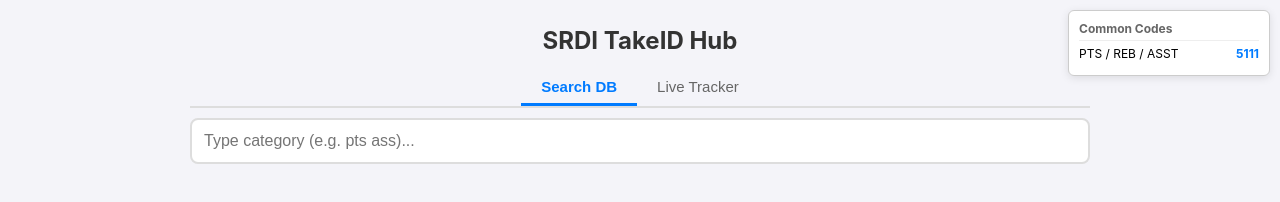
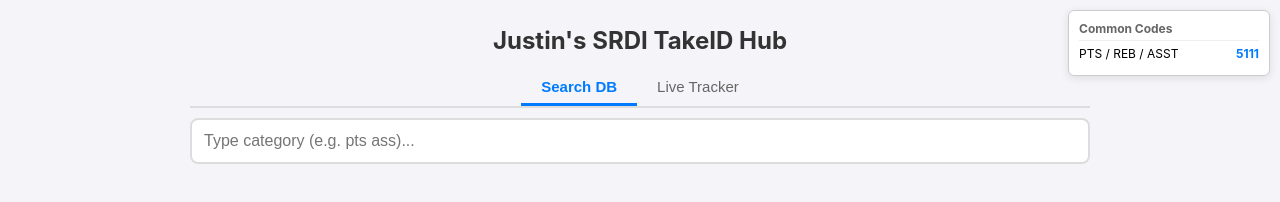
Before and after one commit to plasticfrog/TAKEID-S, a website: page public/index.html in a window 1280 px wide. Drawn offline with Linux system fonts and the light colour scheme; no server answers.

Commit message:
Update index.html

```diff
--- a/public/index.html
+++ b/public/index.html
@@ -3,7 +3,7 @@
 <head>
     <meta charset="UTF-8">
     <meta name="viewport" content="width=device-width, initial-scale=1.0">
-    <title>SRDI TakeID Hub</title>
+    <title>Justin's SRDI TakeID Hub</title>
     <link rel="stylesheet" href="style.css">
 </head>
 <body>
@@ -16,7 +16,7 @@
     </div>
 
     <div class="container">
-        <h1>SRDI TakeID Hub</h1>
+        <h1>Justin's SRDI TakeID Hub</h1>
 
         <div class="nav-tabs">
             <button class="tab-btn active" onclick="switchTab('search')">Search DB</button>
```
